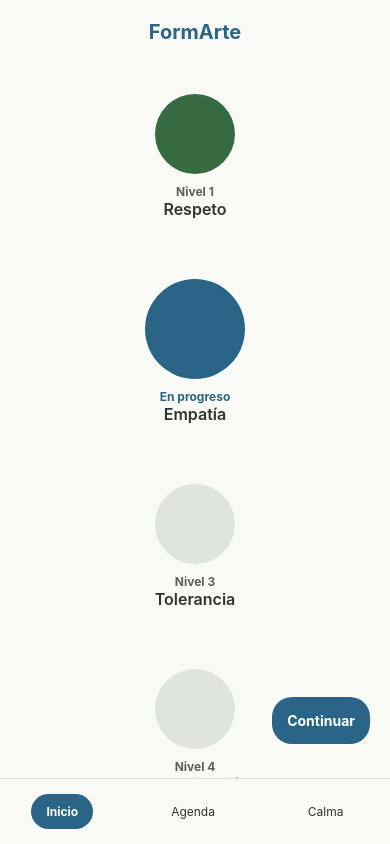
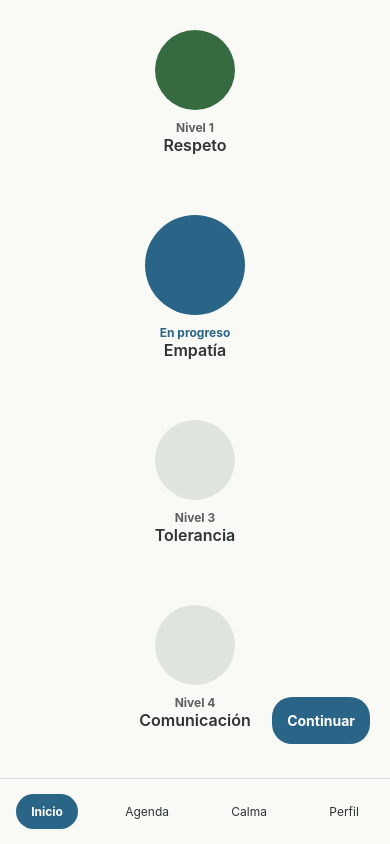
Before and after one commit to WilmerGelves/FormArte, a React Native app: screen /Inicio in a window 390 px wide. Built offline with nearby package versions, Linux system fonts and the light colour scheme.

Commit message:
Condiciones de inicio sin registro y montaje de screen Perfil

```diff
--- a/app.json
+++ b/app.json
@@ -24,6 +24,9 @@
     },
     "web": {
       "favicon": "./assets/favicon.png"
-    }
+    },
+    "plugins": [
+      "expo-web-browser"
+    ]
   }
 }
--- a/components/ButtonsComponent.js
+++ b/components/ButtonsComponent.js
@@ -28,6 +28,14 @@ export default function BottomNav({ active = "Inicio", onTabPress }) {
       >
         <Text style={active === "Calma" ? styles.activeText : styles.text}>
           Calma
+        </Text>
+      </TouchableOpacity>
+      <TouchableOpacity
+        style={[styles.item, active === "Perfil" && styles.activeItem]}
+        onPress={() => onTabPress && onTabPress("Perfil")}
+      >
+        <Text style={active === "Perfil" ? styles.activeText : styles.text}>
+          Perfil
         </Text>
       </TouchableOpacity>
     </View>
--- a/package.json
+++ b/package.json
@@ -13,7 +13,10 @@
     "@react-navigation/native": "^7.2.2",
     "@react-navigation/native-stack": "^7.14.10",
     "expo": "~54.0.33",
+    "expo-auth-session": "~7.0.10",
+    "expo-crypto": "~15.0.8",
     "expo-status-bar": "~3.0.9",
+    "expo-web-browser": "~15.0.10",
     "react": "19.1.0",
     "react-native": "0.81.5",
     "react-native-gesture-handler": "~2.28.0",
--- a/screens/auth/WelcomeScreen.js
+++ b/screens/auth/WelcomeScreen.js
@@ -7,9 +7,12 @@ import {
   Image,
   StatusBar,
 } from "react-native";
+import { useNavigation } from "@react-navigation/native";
+
 const mascota = require("../../assets/mascotaLigth.png");
 
 export default function WelcomeScreen() {
+  const navigation = useNavigation();
   return (
     <View style={styles.container}>
       <StatusBar barStyle="dark-content" />
@@ -40,8 +43,11 @@ export default function WelcomeScreen() {
             <Text style={styles.googleText}>Continuar con Google</Text>
           </TouchableOpacity>
 
-          <TouchableOpacity style={styles.secondaryButton} onPress={() => navigation.replace("Inicio")}>
-            <Text>Continuar sin registro</Text>
+          <TouchableOpacity
+            style={styles.secondaryButton}
+            onPress={() => navigation.replace("Inicio")}
+          >
+            <Text>Continuar sin registro perras</Text>
           </TouchableOpacity>
         </View>
 
--- a/screens/profile/ProfileScreen.js
+++ b/screens/profile/ProfileScreen.js
@@ -0,0 +1,10 @@
+import React from "react";
+import { View, Text } from "react-native";
+
+export default function ProfileScreen() {
+  return (
+    <View>
+      <Text>Perfil</Text>
+    </View>
+  );
+}
--- a/src/navigation/AppStack.js
+++ b/src/navigation/AppStack.js
@@ -2,15 +2,19 @@ import { createNativeStackNavigator } from "@react-navigation/native-stack";
 import HomeScreen from "../../screens/home/HomeScreen";
 import AgendaScreen from "../../screens/Agenda/AgendaScreen";
 import CalmaScreen from "../../screens/calma/CalmaScreen";
+import WelcomeScreen from "../../screens/auth/WelcomeScreen";
+import ProfileScreen from "../../screens/profile/ProfileScreen";
 
 const Stack = createNativeStackNavigator();
 
 export default function AppStack() {
   return (
     <Stack.Navigator screenOptions={{ headerShown: false }}>
+      <Stack.Screen name="Login" component={WelcomeScreen} />
       <Stack.Screen name="Inicio" component={HomeScreen} />
       <Stack.Screen name="Agenda" component={AgendaScreen} />
       <Stack.Screen name="Calma" component={CalmaScreen} />
+      <Stack.Screen name="Perfil" component={ProfileScreen} />
     </Stack.Navigator>
   );
 }
```
Also changed, not shown: screens/home/HomeScreen.js (+6 -6 lines), 1 other file (tests, documents, lock files or other folders).
